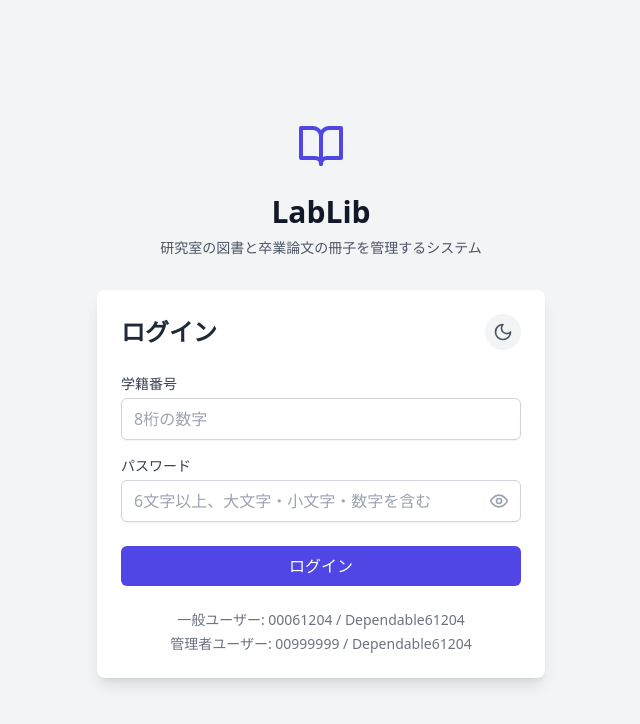
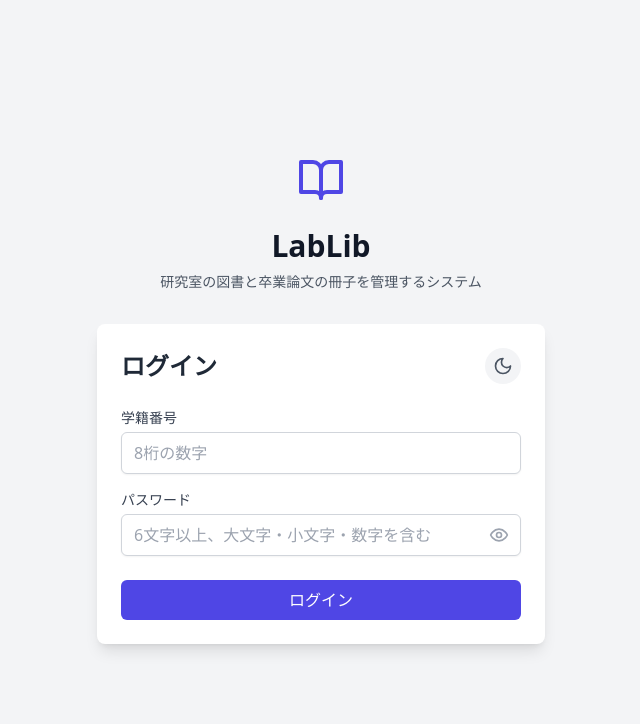
Before and after one commit to awatyakiau/lablib, a React (Vite) app: page /login in a window 1280 px wide. Shown: the top 724 px of the page, without its empty margins (319-959 px from the left). Built offline with nearby package versions, Linux system fonts and the light colour scheme.

Commit message:
Update LoginForm.tsx

```diff
--- a/src/components/auth/LoginForm.tsx
+++ b/src/components/auth/LoginForm.tsx
@@ -125,11 +125,6 @@ const LoginForm: React.FC = () => {
           {isLoading ? "ログイン中..." : "ログイン"}
         </button>
       </form>
-
-      <div className="mt-6 text-center text-sm text-gray-500 dark:text-gray-400">
-        <p>一般ユーザー: 00061204 / Dependable61204</p>
-        <p className="mt-1">管理者ユーザー: 00999999 / Dependable61204</p>
-      </div>
     </div>
   );
 };
```
